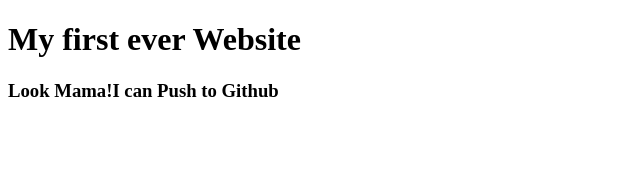
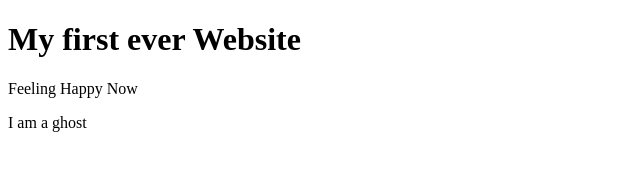
Before and after one commit to WebcoderSouvik/my-first-website, a plain HTML site: page index.html in a window 1280 px wide. Shown: the whole page, without its empty margins (0-640 px from the left). Drawn offline with Linux system fonts and the light colour scheme.

Commit message:
ghost add korlam

```diff
--- a/index.html
+++ b/index.html
@@ -6,6 +6,7 @@
 </head>
 <body>
     <h1>My first ever Website</h1>
-    <h3>Look Mama!I can Push to Github</h3>
+    <p>Feeling Happy Now</p>
+    <p>I am a ghost</p>
 </body>
 </html>
```
